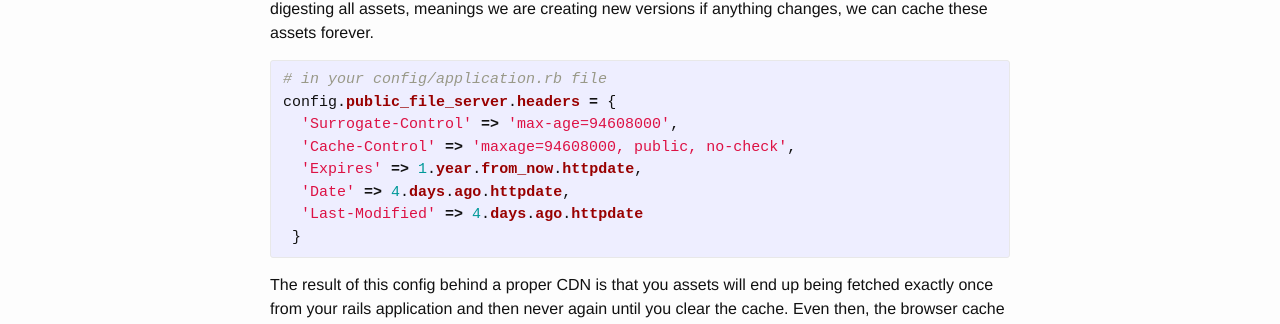
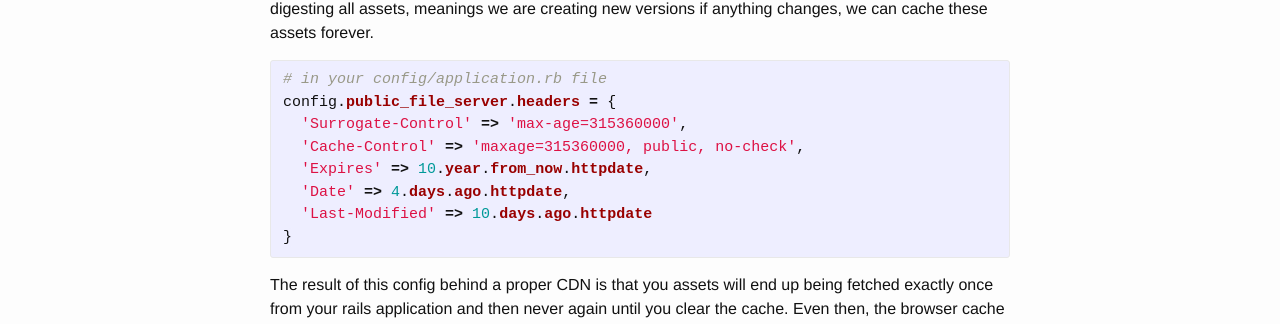
Before and after one commit to johnnyiller/johnnyiller.github.io, a Jekyll site: the page built from _posts/2017-8-10-static-asset-headers-rails-5.markdown, in a window 1280 px wide. Shown: the part 686-1010 px from the top of the page. Built offline with Jekyll 4.4.1, drawn with Linux system fonts in a browser that asks for light colours; comment, search, counter and statistics services are not loaded.

Commit message:
minor update to config

```diff
--- a/_posts/2017-8-10-static-asset-headers-rails-5.markdown
+++ b/_posts/2017-8-10-static-asset-headers-rails-5.markdown
@@ -22,12 +22,12 @@ This code configures the browser cache and your CDN to cache assets for 10 years
 {% highlight ruby %}
 # in your config/application.rb file
 config.public_file_server.headers = {
-  'Surrogate-Control' => 'max-age=94608000',
-  'Cache-Control' => 'maxage=94608000, public, no-check',
-  'Expires' => 1.year.from_now.httpdate,
+  'Surrogate-Control' => 'max-age=315360000',
+  'Cache-Control' => 'maxage=315360000, public, no-check',
+  'Expires' => 10.year.from_now.httpdate,
   'Date' => 4.days.ago.httpdate,
-  'Last-Modified' => 4.days.ago.httpdate
- }
+  'Last-Modified' => 10.days.ago.httpdate
+}
 {% endhighlight %}
 
 The result of this config behind a proper CDN is that you assets will end up being fetched exactly once from your rails application and then never again until you clear the cache.  Even then, the browser cache will ensure that only new visitors to your site will need to request the assets.  In my opinion, Rails is perfectly well suited to serving up the occassional asset in this context and will likely have little impact on overall performance.  Furthermore keeping the caching logic in the code base has obvious utility including allowing caching headers to be tested more easily via unit tests.
```
